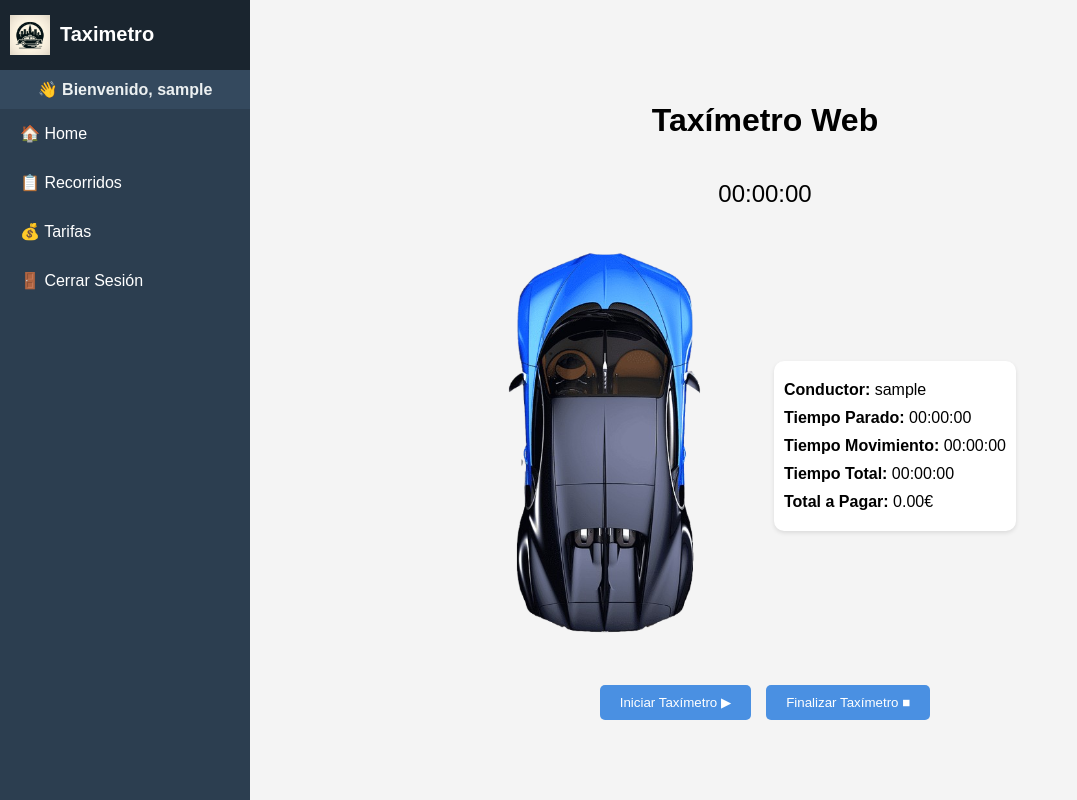
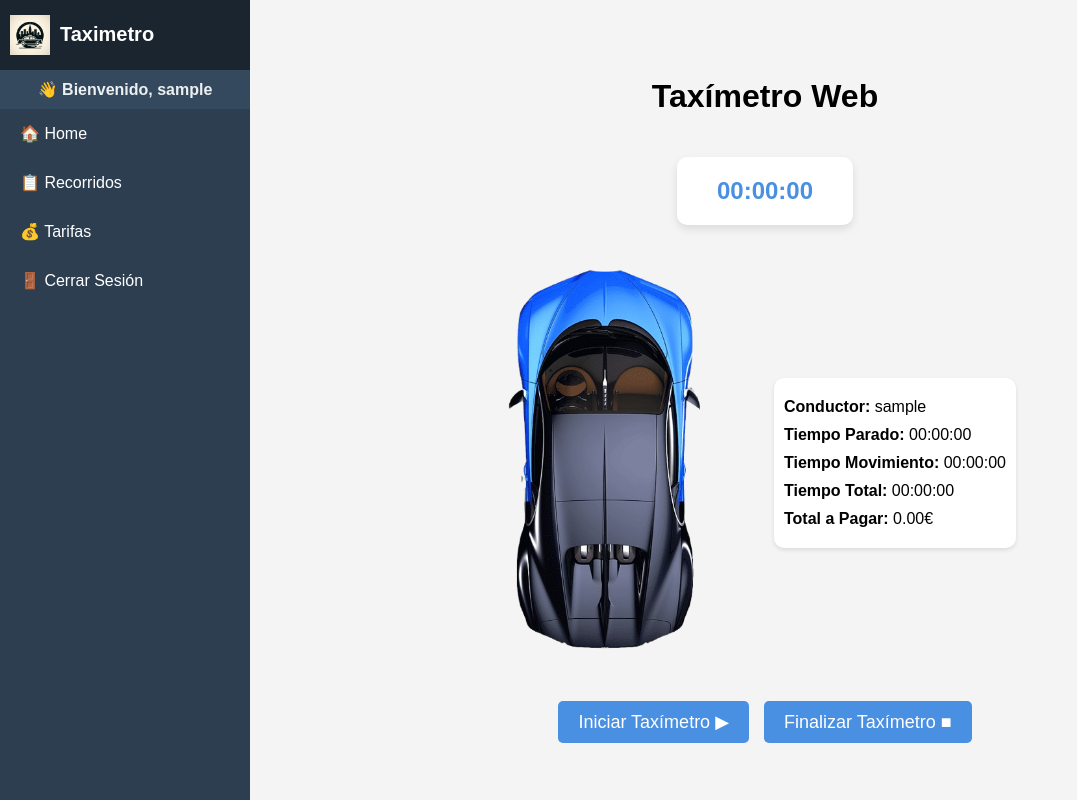
Before and after one commit to mr-melenas/ejercicios, a Flask app: page / in a window 1280 px wide. Shown: the whole page, without its empty margins (0-1077 px from the left). Run offline with Flask 3, Linux system fonts and the light colour scheme; the visitor is signed in with stand-in values (Sample User, id 1); some libraries are stand-ins or nearby versions.

Commit message:
timer - info - btn arreglados

```diff
--- a/taximetro/taximetro_web/templates/index.html
+++ b/taximetro/taximetro_web/templates/index.html
@@ -72,6 +72,30 @@
             flex-direction: column;
         }
 
+        /* ---  timer --- */
+        #timer {
+            font-size: 48px;
+            font-weight: bold;
+            color: #4a90e2;
+            background-color: #fff;
+            padding: 20px 40px;
+            border-radius: 10px;
+            box-shadow: 0 4px 8px rgba(0, 0, 0, 0.1);
+            display: inline-block;
+            transition: transform 0.3s ease, background-color 0.3s ease;
+        }
+
+        #timer.running {
+            animation: pulse 1s infinite;
+            background-color: #e6f7ff;
+        }
+
+        @keyframes pulse {
+            0% { transform: scale(1); }
+            50% { transform: scale(1.1); }
+            100% { transform: scale(1); }
+        }
+
         .container {
             display: flex;
             justify-content: center;
@@ -96,6 +120,7 @@
             border-radius: 10px;
             box-shadow: 0 2px 4px rgba(0, 0, 0, 0.1);
             text-align: left;
+            transition: transform 0.3s ease, box-shadow 0.3s ease;
         }
 
         .info-container p {
@@ -103,10 +128,25 @@
             font-size: 16px;
         }
 
+        .info-container:hover {
+            transform: scale(1.02);
+        }
+
+        .info-container.highlight {
+            animation: highlightEffect 1s ease;
+        }
+
+        @keyframes highlightEffect {
+            0% { box-shadow: 0 0 20px rgba(0, 255, 0, 0.8); }
+            50% { box-shadow: 0 0 40px rgba(0, 255, 0, 1); }
+            100% { box-shadow: 0 4px 8px rgba(0, 0, 0, 0.1); }
+        }
+
         /* --- Botones del taxímetro --- */
         .buttons {
             margin-top: 20px;
             display: flex;
+            justify-content: center;
             gap: 15px;
         }
 
@@ -118,10 +158,21 @@
             border-radius: 5px;
             cursor: pointer;
             transition: background 0.3s;
+            font-size: 18px;
         }
 
         .btn:hover {
             background-color: #357ab8;
+        }
+
+        .btn:hover:not([disabled]) {
+            background-color: #357ab8;
+            transform: translateY(-3px);
+        }
+
+        .btn:disabled {
+            background-color: #cccccc;
+            cursor: not-allowed;
         }
 
         #timer {
@@ -160,7 +211,7 @@
                 <img src="static/car.png" alt="Coche" id="car">
             </div>
 
-            <div class="info-container" id="info">
+            <div class="info-container"  id="infoContainer">
                 <p><strong>Conductor:</strong> <span id="conductor">{{ usuario }}</span></p>
                 <p><strong>Tiempo Parado:</strong> <span id="tiempo_parado">00:00:00</span></p>
                 <p><strong>Tiempo Movimiento:</strong> <span id="tiempo_movimiento">00:00:00</span></p>
@@ -170,8 +221,8 @@
         </div>
 
         <div class="buttons">
-            <button class="btn" onclick="iniciarTaximetro()">Iniciar Taxímetro ▶</button>
-            <button class="btn" onclick="finalizarTaximetro()">Finalizar Taxímetro ■</button>
+            <button class="btn" id="startBtn" onclick="iniciarTaximetro()">Iniciar Taxímetro ▶</button>
+            <button class="btn" id="stopBtn" onclick="finalizarTaximetro()">Finalizar Taxímetro ■</button>
         </div>
     </div>
 
@@ -180,14 +231,32 @@
         let movimientoTime = 0;
         let tiemposInicio = {};  // Almacena el tiempo de inicio por cada tecla
         let totalTime = 0;
+        const timerDisplay = document.getElementById('timer');
+        const startBtn = document.getElementById('startBtn');
+        const stopBtn = document.getElementById('stopBtn');
         let car = document.getElementById('car');
+        const tiempoParado = document.getElementById('tiempo_parado');
+        const tiempoMovimiento = document.getElementById('tiempo_movimiento');
+        const tiempoTotal = document.getElementById('tiempo_total');
+        const totalPagar = document.getElementById('total_pagar');
 
         function iniciarTaximetro() {
+            // Reiniciar los valores del info-container
+            tiempoParado.textContent = '00:00:00';
+            tiempoMovimiento.textContent = '00:00:00';
+            tiempoTotal.textContent = '00:00:00';
+            totalPagar.textContent = '0.00€';
+
+
             fetch('/iniciar_taximetro', { method: 'POST' });
             startTime = Date.now();
+            timerDisplay.classList.add('running'); //que se inicie la animacion.
             interval = setInterval(updateTimer, 1000);
             document.addEventListener('keydown', girarCoche);
             document.addEventListener('keyup', resetearCoche);
+
+            startBtn.disabled = true;
+            stopBtn.disabled = false;
         }
 
         function finalizarTaximetro() {
@@ -212,6 +281,17 @@
                 document.getElementById('tiempo_total').textContent = formatTime(totalTime);
                 document.getElementById('total_pagar').textContent = `${data.total_pagar.toFixed(2)}€`;
             });
+
+            // Resaltar el info-container momentáneamente
+            infoContainer.classList.add('highlight');
+            setTimeout(() => infoContainer.classList.remove('highlight'), 1000);
+
+            startBtn.disabled = false;
+            stopBtn.disabled = true;
+            /*reiniciar timer*/
+            timerDisplay.classList.remove('running');
+            timerDisplay.textContent = '00:00:00';
+
         }
 
         function updateTimer() {
@@ -246,9 +326,7 @@
 
         function resetearCoche(event) {
             const key = event.key;
-            console.log(`entra`);
             if (key >= '0' && key <= '9' && tiemposInicio[key]) {
-                console.log(`entra2`);
                 const tiempoPresionado = (Date.now() - tiemposInicio[key]) / 1000;  // Tiempo presionado en segundos
                 movimientoTime += tiempoPresionado;  // Acumula el tiempo de movimiento
                 console.log(`Tecla ${key} presionada durante ${tiempoPresionado} segundos`);
```
